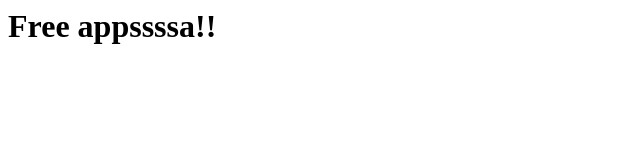
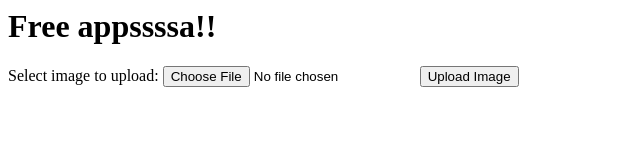
Before and after one commit to bulatogon/mwahahahaha, a website: page index.html in a window 1280 px wide. Shown: the whole page, without its empty margins (0-640 px from the left). Drawn offline with Linux system fonts and the light colour scheme.

Commit message:
upload form

```diff
--- a/index.html
+++ b/index.html
@@ -3,6 +3,12 @@
         <title>freeapplications</title>
         <body>
             <h1>Free appssssa!!</h1>
+
+    <form action="" method="post" enctype="multipart/form-data">
+    Select image to upload:
+        <input type="file" name="fileToUpload" id="fileToUpload">
+        <input type="submit" value="Upload Image" name="submit">
+    </form>
         </body>
     </head>
     </html>
```
